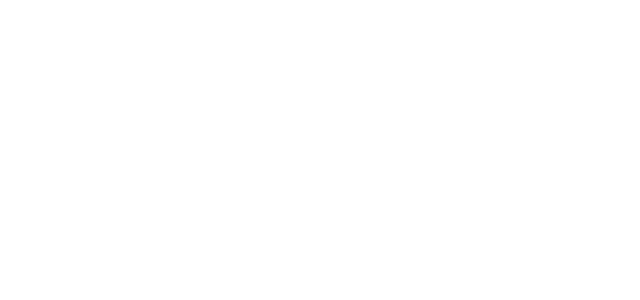
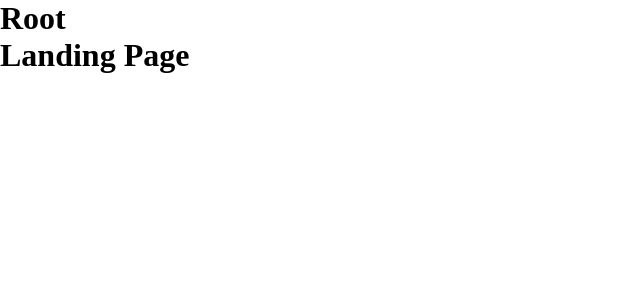
Before and after one commit to pauljor1499/react-cms, a React (Create React App) app: page / in a window 1280 px wide. Shown: the top 300 px of the page, without its empty margins (0-640 px from the left). Built offline with nearby package versions, Linux system fonts and the light colour scheme.

Commit message:
update components

```diff
--- a/package.json
+++ b/package.json
@@ -3,11 +3,14 @@
   "version": "0.1.0",
   "private": true,
   "dependencies": {
+    "@reduxjs/toolkit": "^1.9.7",
     "@testing-library/jest-dom": "^5.17.0",
     "@testing-library/react": "^13.4.0",
     "@testing-library/user-event": "^13.5.0",
     "react": "^18.2.0",
     "react-dom": "^18.2.0",
+    "react-redux": "^8.1.3",
+    "react-router-dom": "^6.17.0",
     "react-scripts": "5.0.1",
     "web-vitals": "^2.1.4"
   },
--- a/src/App.js
+++ b/src/App.js
@@ -1,7 +1,12 @@
 import "./App.css";
+import Components from "./router/index";
 
 function App() {
-    return <div className="App"></div>;
+    return (
+        <div className="App">
+            <Components />
+        </div>
+    );
 }
 
 export default App;
--- /dev/null
+++ b/src/components/Root.js
@@ -0,0 +1,13 @@
+import React from "react";
+import { Outlet } from "react-router-dom";
+
+const Root = () => {
+    return (
+        <div>
+            <h1>Root</h1>
+            <Outlet />
+        </div>
+    );
+};
+
+export default Root;
--- /dev/null
+++ b/src/components/main/landing_page/LandingPage.js
@@ -0,0 +1,11 @@
+import React from "react";
+
+const LandingPage = () => {
+    return (
+        <div>
+            <h1>Landing Page</h1>
+        </div>
+    );
+};
+
+export default LandingPage;
--- a/src/index.js
+++ b/src/index.js
@@ -1,11 +1,15 @@
 import React from "react";
 import ReactDOM from "react-dom/client";
 import App from "./App";
+import { Provider } from "react-redux";
+import { Store } from "./store/Store";
 
 const root = ReactDOM.createRoot(document.getElementById("root"));
 root.render(
     <React.StrictMode>
-        <App />
+        <Provider store={Store}>
+            <App />
+        </Provider>
     </React.StrictMode>
 );
 
--- /dev/null
+++ b/src/router/index.js
@@ -0,0 +1,22 @@
+import { createBrowserRouter, RouterProvider } from "react-router-dom";
+import Root from "../components/Root";
+import LandingPage from "../components/main/landing_page/LandingPage";
+
+const routes = createBrowserRouter([
+    {
+        path: "/",
+        element: <Root />,
+        children: [
+            {
+                path: "/",
+                element: <LandingPage />,
+            },
+        ],
+    },
+]);
+
+function Components() {
+    return <RouterProvider router={routes} />;
+}
+
+export default Components;
--- /dev/null
+++ b/src/store/Store.js
@@ -0,0 +1,8 @@
+import { configureStore } from "@reduxjs/toolkit";
+import StudentSlice from "./slices/StudentSlice";
+
+export const Store = configureStore({
+    reducer: {
+        Student: StudentSlice.reducer,
+    },
+});
--- /dev/null
+++ b/src/store/slices/StudentSlice.js
@@ -0,0 +1,26 @@
+import { createSlice } from "@reduxjs/toolkit";
+
+const StudentSlice = createSlice({
+    name: "Student",
+    initialState: {
+        login: false,
+        user: {
+            name: {
+                first_name: "",
+                middle_name: "",
+                last_name: "",
+            },
+            account: {
+                email: "",
+                password: "",
+            },
+        },
+    },
+    reducers: {
+        isLogin: (state, action) => {},
+    },
+});
+
+export const { isLogin } = StudentSlice.actions;
+
+export default StudentSlice;
```
Also changed, not shown: 1 other file (tests, documents, lock files or other folders).
